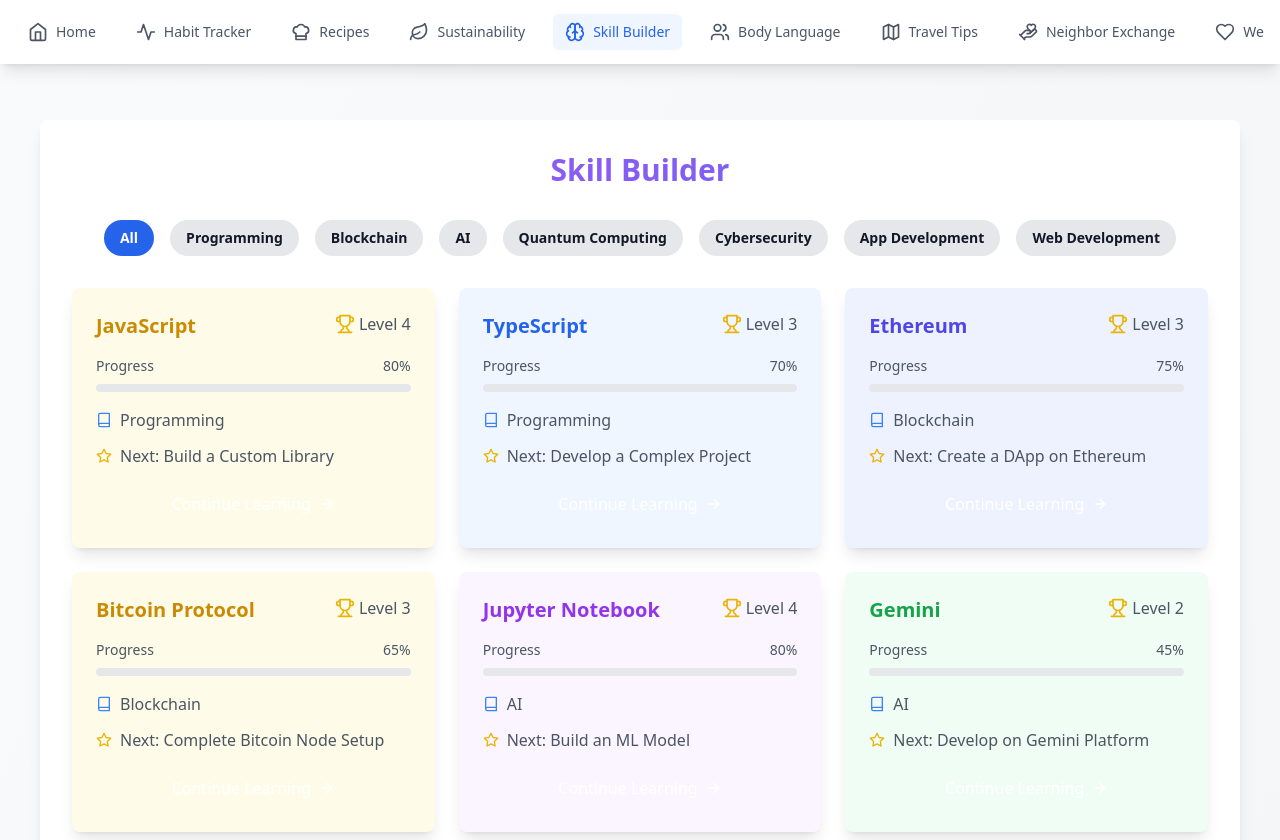
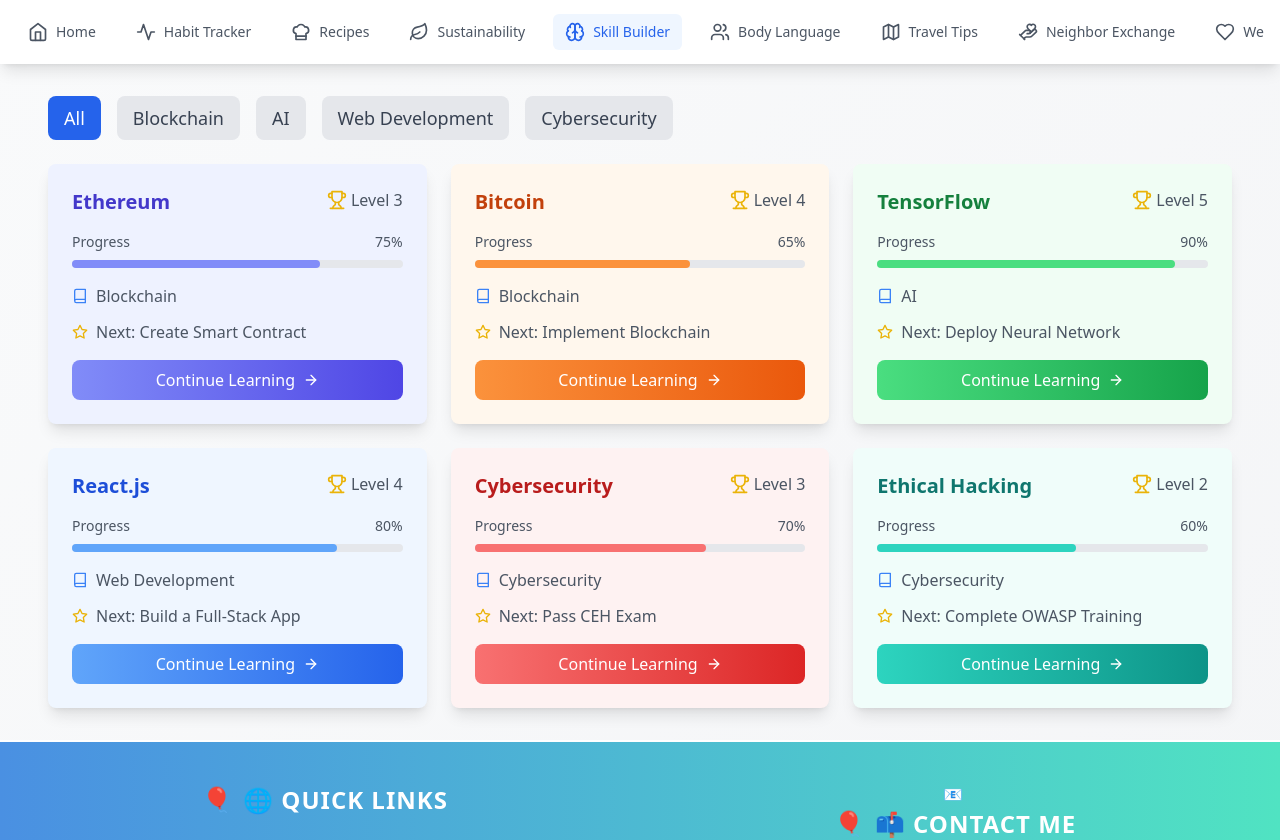
Before and after one commit to aniruddhaadak80/SkillSphere, a React (Vite) app: page /skillbuilder in a window 1280 px wide. Shown: the top 840 px of the page. Built offline with nearby package versions, Linux system fonts and the light colour scheme.

Commit message:
Update SkillBuilder.tsx

```diff
--- a/src/pages/SkillBuilder.tsx
+++ b/src/pages/SkillBuilder.tsx
@@ -11,107 +11,148 @@
   nextMilestone: string;
   color: string;
   textColor: string;
-  buttonGradient: string;
+  progressColor: string;
+  buttonColor: string;
 }
 
-const categories = ['All', 'Programming', 'Blockchain', 'AI', 'Quantum Computing', 'Cybersecurity', 'App Development', 'Web Development'];
+const SkillBuilder = () => {
+  // Skills with categories and unique colors
+  const [skills] = useState<Skill[]>([
+    {
+      id: '1',
+      name: 'Ethereum',
+      progress: 75,
+      level: 3,
+      category: 'Blockchain',
+      nextMilestone: 'Create Smart Contract',
+      color: 'bg-indigo-50',
+      textColor: 'text-indigo-700',
+      progressColor: 'bg-indigo-400',
+      buttonColor: 'bg-gradient-to-r from-indigo-400 to-indigo-600',
+    },
+    {
+      id: '2',
+      name: 'Bitcoin',
+      progress: 65,
+      level: 4,
+      category: 'Blockchain',
+      nextMilestone: 'Implement Blockchain',
+      color: 'bg-orange-50',
+      textColor: 'text-orange-700',
+      progressColor: 'bg-orange-400',
+      buttonColor: 'bg-gradient-to-r from-orange-400 to-orange-600',
+    },
+    {
+      id: '3',
+      name: 'TensorFlow',
+      progress: 90,
+      level: 5,
+      category: 'AI',
+      nextMilestone: 'Deploy Neural Network',
+      color: 'bg-green-50',
+      textColor: 'text-green-700',
+      progressColor: 'bg-green-400',
+      buttonColor: 'bg-gradient-to-r from-green-400 to-green-600',
+    },
+    {
+      id: '4',
+      name: 'React.js',
+      progress: 80,
+      level: 4,
+      category: 'Web Development',
+      nextMilestone: 'Build a Full-Stack App',
+      color: 'bg-blue-50',
+      textColor: 'text-blue-700',
+      progressColor: 'bg-blue-400',
+      buttonColor: 'bg-gradient-to-r from-blue-400 to-blue-600',
+    },
+    {
+      id: '5',
+      name: 'Cybersecurity',
+      progress: 70,
+      level: 3,
+      category: 'Cybersecurity',
+      nextMilestone: 'Pass CEH Exam',
+      color: 'bg-red-50',
+      textColor: 'text-red-700',
+      progressColor: 'bg-red-400',
+      buttonColor: 'bg-gradient-to-r from-red-400 to-red-600',
+    },
+    {
+      id: '6',
+      name: 'Ethical Hacking',
+      progress: 60,
+      level: 2,
+      category: 'Cybersecurity',
+      nextMilestone: 'Complete OWASP Training',
+      color: 'bg-teal-50',
+      textColor: 'text-teal-700',
+      progressColor: 'bg-teal-400',
+      buttonColor: 'bg-gradient-to-r from-teal-400 to-teal-600',
+    },
+    // Add more skills as needed...
+  ]);
 
-const SkillBuilder = () => {
-  const [selectedCategory, setSelectedCategory] = useState('All');
+  const categories = ['All', 'Blockchain', 'AI', 'Web Development', 'Cybersecurity'];
+  const [selectedCategory, setSelectedCategory] = useState<string>('All');
 
-  const skills: Skill[] = [
-    // Programming
-    { id: '1', name: 'JavaScript', progress: 80, level: 4, category: 'Programming', nextMilestone: 'Build a Custom Library', color: 'bg-yellow-50', textColor: 'text-yellow-600', buttonGradient: 'from-yellow-400 to-yellow-600' },
-    { id: '2', name: 'TypeScript', progress: 70, level: 3, category: 'Programming', nextMilestone: 'Develop a Complex Project', color: 'bg-blue-50', textColor: 'text-blue-600', buttonGradient: 'from-blue-400 to-blue-600' },
-
-    // Blockchain
-    { id: '3', name: 'Ethereum', progress: 75, level: 3, category: 'Blockchain', nextMilestone: 'Create a DApp on Ethereum', color: 'bg-indigo-50', textColor: 'text-indigo-600', buttonGradient: 'from-indigo-400 to-indigo-600' },
-    { id: '4', name: 'Bitcoin Protocol', progress: 65, level: 3, category: 'Blockchain', nextMilestone: 'Complete Bitcoin Node Setup', color: 'bg-yellow-50', textColor: 'text-yellow-600', buttonGradient: 'from-yellow-400 to-yellow-600' },
-
-    // AI
-    { id: '5', name: 'Jupyter Notebook', progress: 80, level: 4, category: 'AI', nextMilestone: 'Build an ML Model', color: 'bg-purple-50', textColor: 'text-purple-600', buttonGradient: 'from-purple-400 to-purple-600' },
-    { id: '6', name: 'Gemini', progress: 45, level: 2, category: 'AI', nextMilestone: 'Develop on Gemini Platform', color: 'bg-green-50', textColor: 'text-green-600', buttonGradient: 'from-green-400 to-green-600' },
-
-    // Quantum Computing
-    { id: '7', name: 'Quantum Algorithms', progress: 50, level: 2, category: 'Quantum Computing', nextMilestone: 'Complete Qiskit Tutorial', color: 'bg-teal-50', textColor: 'text-teal-600', buttonGradient: 'from-teal-400 to-teal-600' },
-    { id: '8', name: 'Qiskit', progress: 60, level: 3, category: 'Quantum Computing', nextMilestone: 'Run a Quantum Simulation', color: 'bg-indigo-50', textColor: 'text-indigo-600', buttonGradient: 'from-indigo-400 to-indigo-600' },
-
-    // Cybersecurity
-    { id: '9', name: 'Ethical Hacking', progress: 40, level: 2, category: 'Cybersecurity', nextMilestone: 'CEH Certification', color: 'bg-red-50', textColor: 'text-red-600', buttonGradient: 'from-red-400 to-red-600' },
-    { id: '10', name: 'Network Security', progress: 70, level: 3, category: 'Cybersecurity', nextMilestone: 'Complete Firewall Project', color: 'bg-gray-50', textColor: 'text-gray-600', buttonGradient: 'from-gray-400 to-gray-600' },
-
-    // App Development
-    { id: '11', name: 'React Native', progress: 85, level: 4, category: 'App Development', nextMilestone: 'Launch an App', color: 'bg-cyan-50', textColor: 'text-cyan-600', buttonGradient: 'from-cyan-400 to-cyan-600' },
-    { id: '12', name: 'Swift', progress: 60, level: 3, category: 'App Development', nextMilestone: 'Build an iOS App', color: 'bg-green-50', textColor: 'text-green-600', buttonGradient: 'from-green-400 to-green-600' },
-
-    // Web Development
-    { id: '13', name: 'Next.js', progress: 75, level: 3, category: 'Web Development', nextMilestone: 'Contribute to Open Source', color: 'bg-blue-50', textColor: 'text-blue-600', buttonGradient: 'from-blue-400 to-blue-600' },
-    { id: '14', name: 'HTML & CSS', progress: 90, level: 4, category: 'Web Development', nextMilestone: 'Master CSS Grid', color: 'bg-pink-50', textColor: 'text-pink-600', buttonGradient: 'from-pink-400 to-pink-600' },
-
-    // More skills can be added similarly
-  ];
-
-  const filteredSkills = selectedCategory === 'All'
-    ? skills
-    : skills.filter(skill => skill.category === selectedCategory);
+  const filteredSkills = selectedCategory === 'All' ? skills : skills.filter(skill => skill.category === selectedCategory);
 
   return (
-    <motion.div initial={{ opacity: 0 }} animate={{ opacity: 1 }} className="max-w-7xl mx-auto p-6">
-      <div className="bg-white dark:bg-gray-800 rounded-lg shadow-lg p-8 mb-8">
-        <motion.h1 initial={{ opacity: 0 }} animate={{ opacity: 1 }} transition={{ delay: 0.3 }}
-          className="text-3xl font-extrabold text-transparent bg-clip-text bg-gradient-to-r from-purple-500 to-indigo-500 dark:from-blue-300 dark:to-teal-200 mb-8 text-center"
+    <motion.div
+      initial={{ opacity: 0 }}
+      animate={{ opacity: 1 }}
+      className="max-w-7xl mx-auto px-4 sm:px-6 lg:px-8"
     >
-          Skill Builder
-        </motion.h1>
-
-        {/* Category Filter */}
-        <div className="flex justify-center space-x-4 mb-8">
+      {/* Categories Navigation */}
+      <div className="mb-6">
+        <div className="flex overflow-x-auto space-x-4">
           {categories.map((category) => (
             <button
               key={category}
               onClick={() => setSelectedCategory(category)}
-              className={`px-4 py-2 rounded-full text-sm font-semibold transition-colors ${
+              className={`px-4 py-2 rounded-lg text-lg font-medium focus:outline-none transition-all duration-200 ${
                 selectedCategory === category
                   ? 'bg-blue-600 text-white'
-                  : 'bg-gray-200 dark:bg-gray-600 dark:text-gray-300'
-              } hover:bg-blue-500 dark:hover:bg-blue-500`}
+                  : 'bg-gray-200 text-gray-700 hover:bg-blue-500 hover:text-white'
+              }`}
             >
               {category}
             </button>
           ))}
         </div>
+      </div>
 
-        {/* Skills Grid */}
-        <div className="grid grid-cols-1 md:grid-cols-2 lg:grid-cols-3 gap-6">
+      {/* Skill Cards */}
+      <div className="grid grid-cols-1 sm:grid-cols-2 lg:grid-cols-3 gap-6">
         {filteredSkills.map((skill) => (
           <motion.div
             key={skill.id}
-              whileHover={{ scale: 1.05 }}
-              className={`${skill.color} dark:bg-gray-700 rounded-lg shadow-lg overflow-hidden transition-transform transform-gpu hover:shadow-xl`}
+            layout
+            className={`overflow-hidden rounded-lg shadow-lg ${skill.color} hover:scale-105 transition-transform duration-300`}
           >
             <div className="p-6">
               <div className="flex justify-between items-start mb-4">
-                  <h3 className={`text-xl font-semibold ${skill.textColor} dark:text-white`}>
+                <h3 className={`text-xl font-semibold ${skill.textColor}`}>
                   {skill.name}
                 </h3>
                 <span className="flex items-center space-x-1">
                   <Trophy className="w-5 h-5 text-yellow-500" />
-                    <span className="text-gray-600 dark:text-gray-300">Level {skill.level}</span>
+                  <span className="text-gray-600 dark:text-gray-300">
+                    Level {skill.level}
+                  </span>
                 </span>
               </div>
 
-                {/* Progress Bar */}
               <div className="mb-4">
                 <div className="flex justify-between text-sm mb-2">
                   <span className="text-gray-600 dark:text-gray-300">Progress</span>
                   <span className="text-gray-600 dark:text-gray-300">{skill.progress}%</span>
                 </div>
                 <div className="w-full bg-gray-200 dark:bg-gray-600 rounded-full h-2">
-                    <motion.div
-                      initial={{ width: 0 }}
-                      animate={{ width: `${skill.progress}%` }}
-                      transition={{ duration: 1 }}
-                      className={`rounded-full h-2 ${skill.buttonGradient}`}
+                  <div
+                    className={`rounded-full h-2 ${skill.progressColor}`}
+                    style={{ width: `${skill.progress}%` }}
                   />
                 </div>
               </div>
@@ -127,10 +168,9 @@
                 </div>
               </div>
 
-                {/* Continue Learning Button */}
               <motion.button
                 whileHover={{ scale: 1.05 }}
-                  className={`mt-4 w-full flex items-center justify-center space-x-2 text-white py-2 px-4 rounded-lg transition-all duration-200 ${skill.buttonGradient} hover:from-purple-500 hover:to-indigo-500`}
+                className={`mt-4 w-full flex items-center justify-center space-x-2 text-white py-2 px-4 rounded-lg transition-all duration-200 ${skill.buttonColor} hover:bg-opacity-90`}
               >
                 <span>Continue Learning</span>
                 <ArrowRight className="w-4 h-4" />
@@ -139,7 +179,6 @@
           </motion.div>
         ))}
       </div>
-      </div>
     </motion.div>
   );
 };
```
Lines whose indentation alone changed are shown as unchanged.
